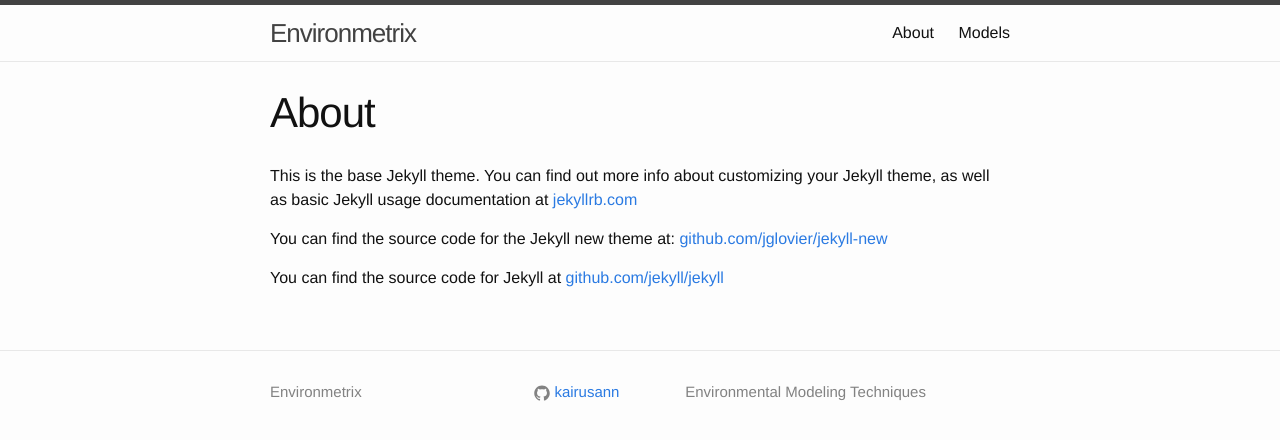
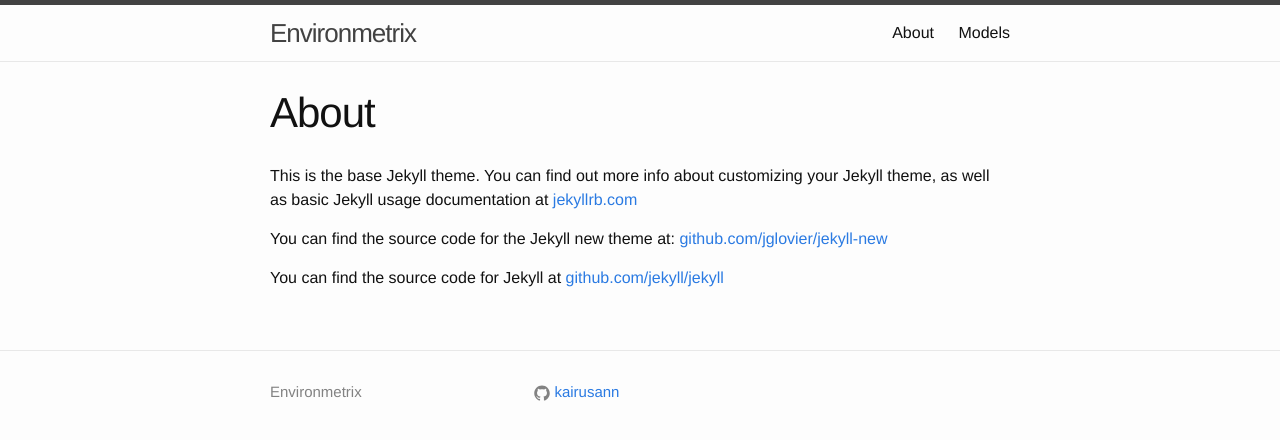
Before and after one commit to kairusann/kairusann.github.io, a Jekyll site: the page built from about.md, in a window 1280 px wide. Shown: the top 440 px of the page. Built offline with Jekyll 4.4.1, drawn with Linux system fonts in a browser that asks for light colours.

Commit message:
modified:   _config.yml

```diff
--- a/_config.yml
+++ b/_config.yml
@@ -1,7 +1,7 @@
 # Site settings
 title: Environmetrix
 email:
-description: Environmental Modeling Techniques
+description:
 baseurl:
 url:
 twitter_username:
```
